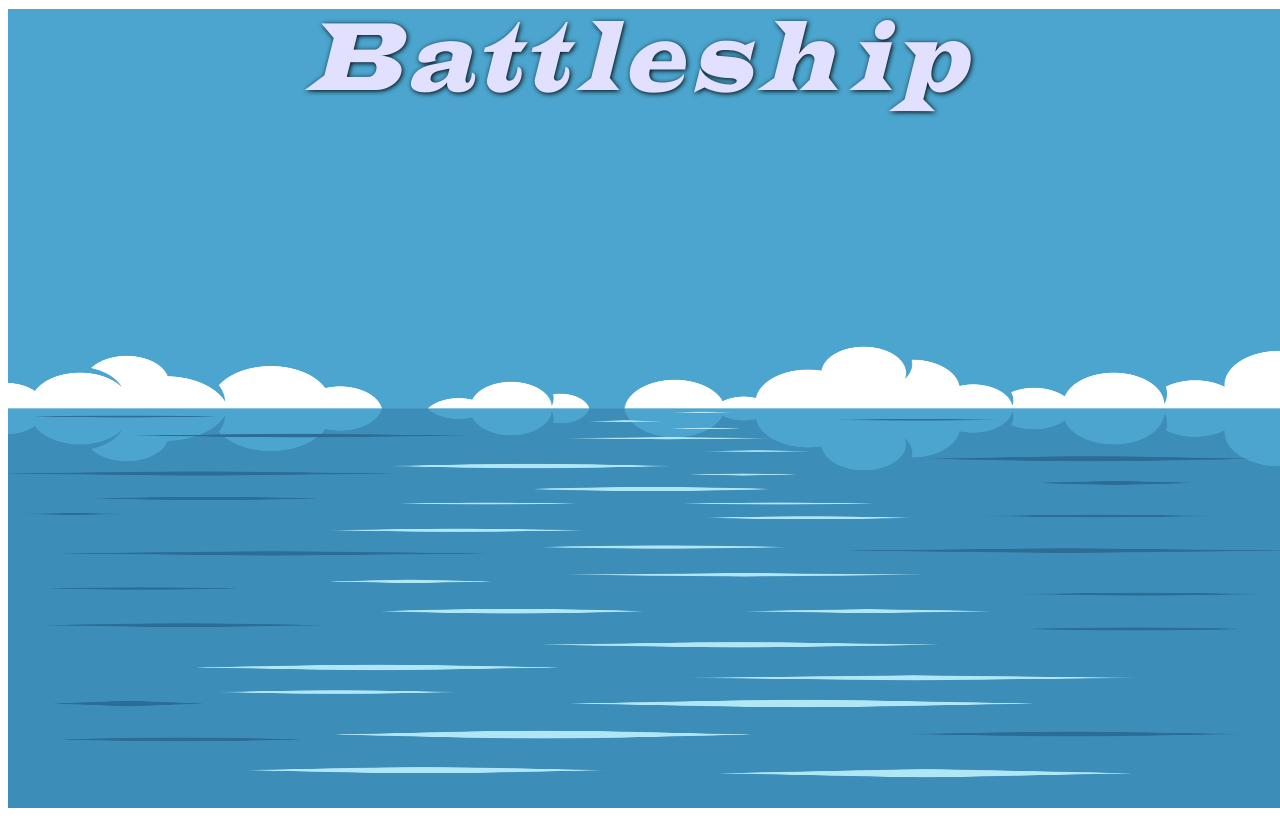
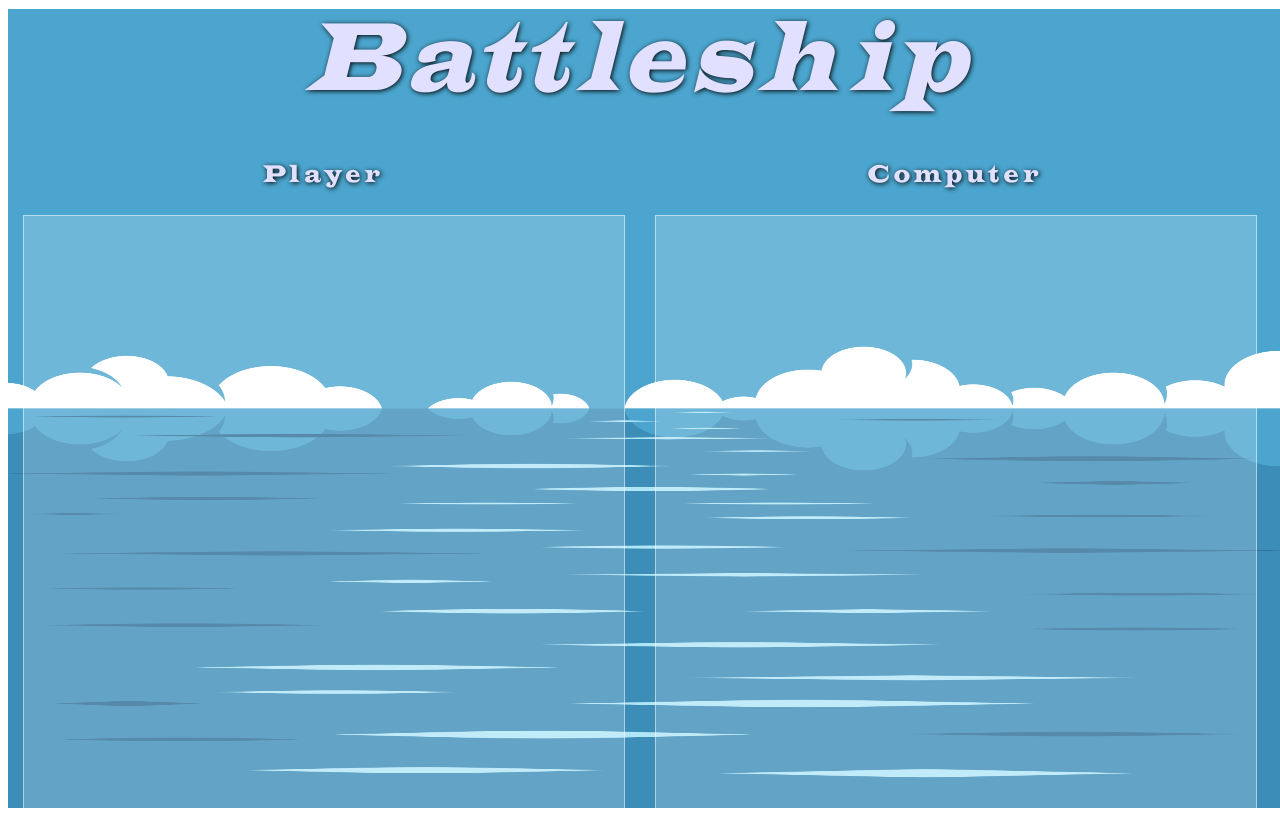
Before and after one commit to benlgw/battleship, a website built with Vite: page index.html in a window 1280 px wide. Built offline with nearby package versions, Linux system fonts and the light colour scheme.

Commit message:
add style for gameboards

```diff
--- a/index.html
+++ b/index.html
@@ -11,8 +11,14 @@
         <img src="./src/assets/images/sea-bg.png" />
         <header>Battleship</header>
         <div class="boards" id="boards">
-            <div class="player" id="player"></div>
-            <div class="computer" id="computer"></div>
+            <div>
+                <p>Player</p>
+                <div class="player" id="player"></div>
+            </div>
+            <div>
+                <p>Computer</p>
+                <div class="computer" id="computer"></div>
+            </div>
         </div>
         <div class="controls" id="controls"></div>
         <footer></footer>
--- a/src/style.css
+++ b/src/style.css
@@ -19,6 +19,7 @@ header {
     display: flex;
     justify-content: center;
     align-items: center;
+    margin-bottom: 25px;
 
     height: 100px;
     font-family: "Indubitably";
@@ -28,3 +29,28 @@ header {
     color: rgb(225, 225, 255);
     text-shadow: 1px 1px 5px black;
 }
+
+.boards {
+    display: flex;
+    justify-content: space-around;
+
+    font-family: "Indubitably";
+    font-size: 25px;
+    letter-spacing: 5px;
+    color: rgb(225, 225, 255);
+    text-shadow: 1px 1px 5px black;
+    text-align: center;
+}
+
+.boards .player,
+.boards .computer {
+    height: calc(60px * 10);
+    width: calc(60px * 10);
+
+    display: flex;
+    justify-content: space-around;
+    align-items: center;
+
+    background-color: rgb(255, 255, 255, 0.2);
+    border: 1px solid rgb(255, 255, 255, 0.5);
+}
```
